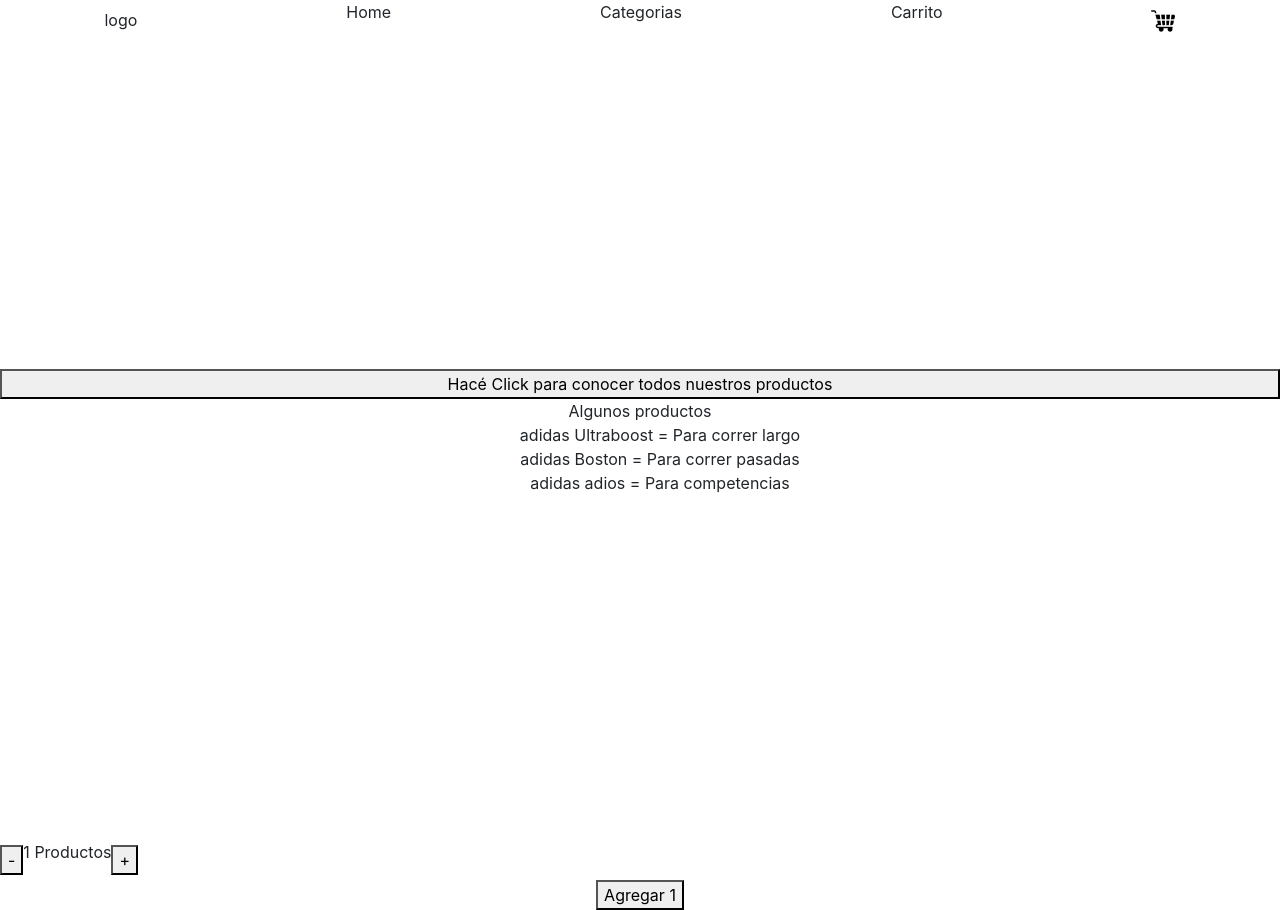
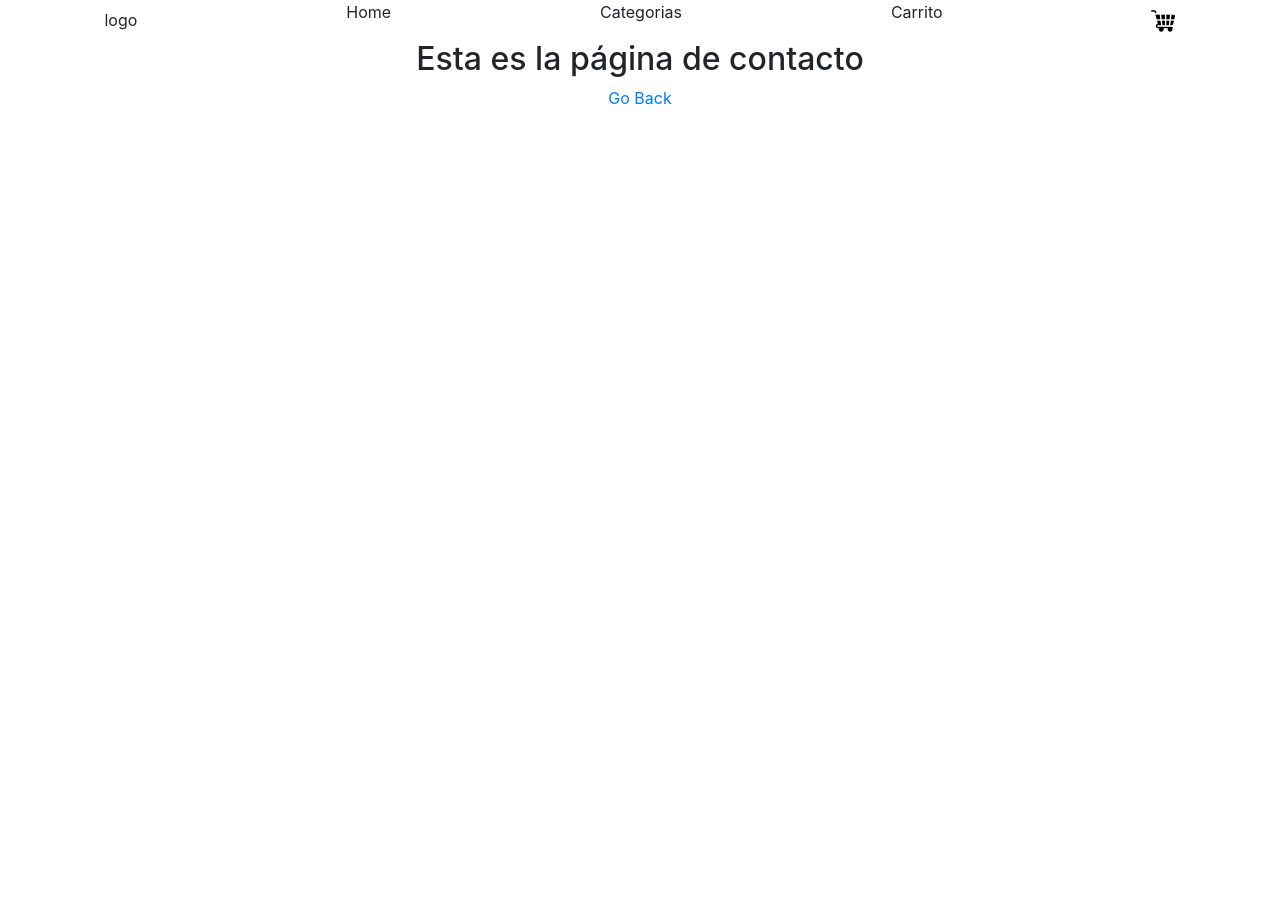
Before and after one commit to juandelellis/ecommerce, a React (Create React App) app: page /contact in a window 1280 px wide. After the commit the page ends 800 px from the top, so only its background shows below. Built offline with nearby package versions, Linux system fonts and the light colour scheme.

Commit message:
update react-router-dom

```diff
--- a/package.json
+++ b/package.json
@@ -10,6 +10,7 @@
     "react": "^17.0.1",
     "react-bootstrap": "^1.4.3",
     "react-dom": "^17.0.1",
+    "react-router-dom": "^5.2.0",
     "react-scripts": "4.0.1",
     "web-vitals": "^0.2.4"
   },
--- a/src/App.js
+++ b/src/App.js
@@ -3,15 +3,26 @@ import './App.css';
 import { NavBar } from './components/NavBar/NavBar'
 import { ItemListContainer} from './components/ItemListContainer/ItemListContainer'
 import CountContainer from './components/CountContainer/CountContainer'
+import { BrowserRouter, Switch, Route } from "react-router-dom";
 import 'bootstrap/dist/css/bootstrap.min.css';
+import Contact from './components/Contact/Contact';
 
 function App() {
   return (
+    <BrowserRouter>
     <div className="App">
       <NavBar />
+      <Switch>
+      <Route path="/contact">
+      <Contact />
+      </Route>
+      <Route path="/">
       <ItemListContainer />
       <CountContainer initial={1} stock={5} />
+      </Route>
+      </Switch>
     </div>
+    </BrowserRouter>
   );
 }
 
--- /dev/null
+++ b/src/components/Contact/Contact.js
@@ -0,0 +1,15 @@
+import React  from "react";
+import { Link } from "react-router-dom";
+
+const Contact = () => {
+    return (
+        <div>
+            <h2>
+                Esta es la página de contacto
+            </h2>
+            <Link to="/">Go Back </Link>
+        </div>
+    );
+};
+
+export default Contact
```
Also changed, not shown: 2 other files (tests, documents, lock files or other folders).
